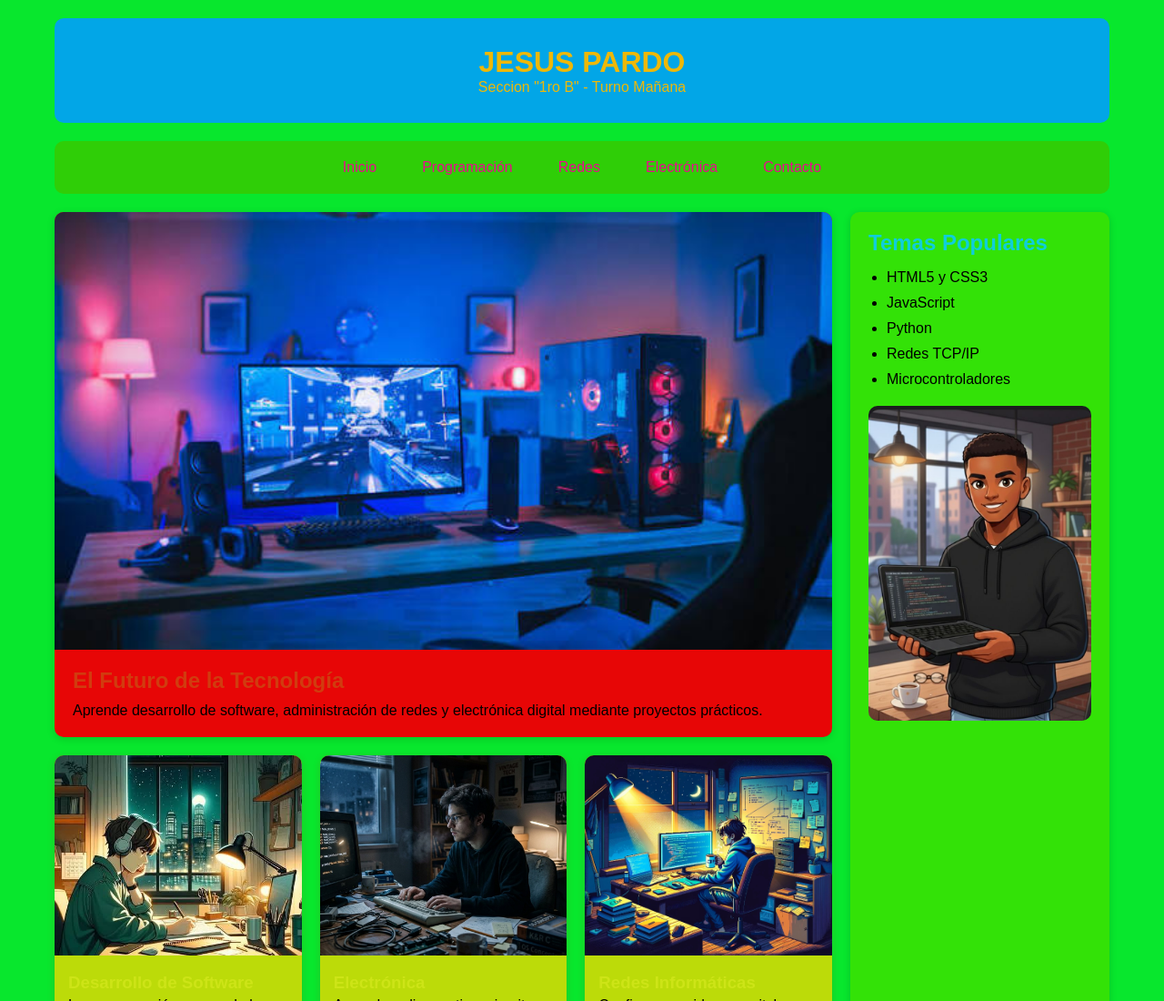
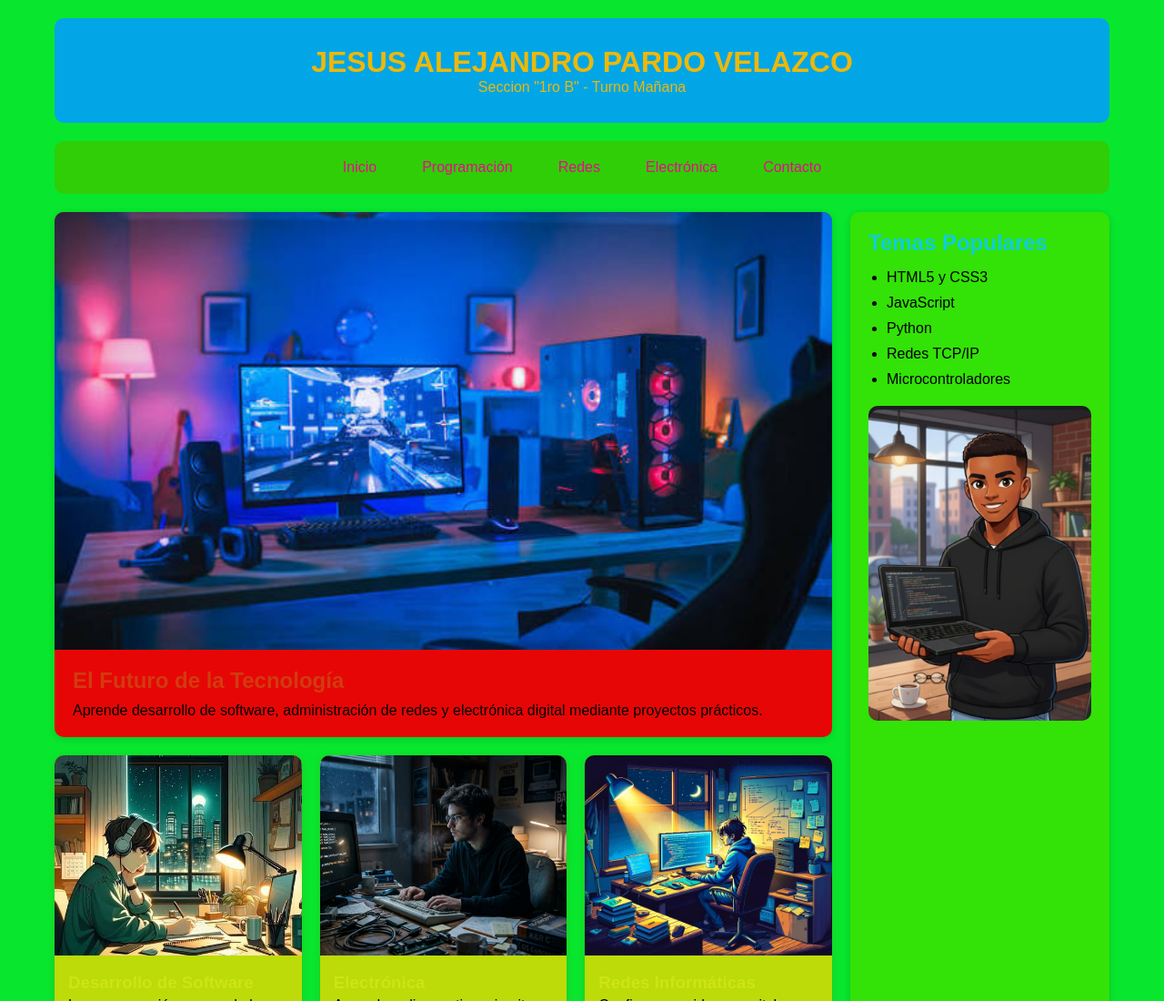
Before and after one commit to jesuspardov-boop/DEPOSITO_1, a plain HTML site: page index.html in a window 1280 px wide. Shown: the top 1100 px of the page at 91% size. Drawn offline with Linux system fonts and the light colour scheme.

Commit message:
Change header name to JESUS ALEJANDRO PARDO VELAZCO
Updated header name and improved formatting.

```diff
--- a/index.html
+++ b/index.html
@@ -14,7 +14,7 @@
 
         <!-- Encabezado -->
         <header>
-            <h1>JESUS PARDO</h1>
+            <h1>JESUS ALEJANDRO PARDO VELAZCO</h1>
             <p>Seccion "1ro B" - Turno Mañana</p>
         </header>
 
```
